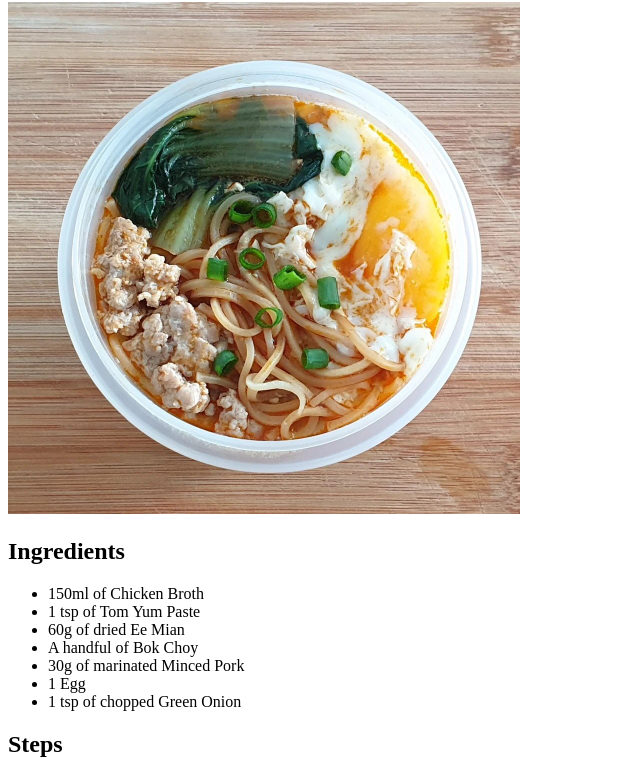
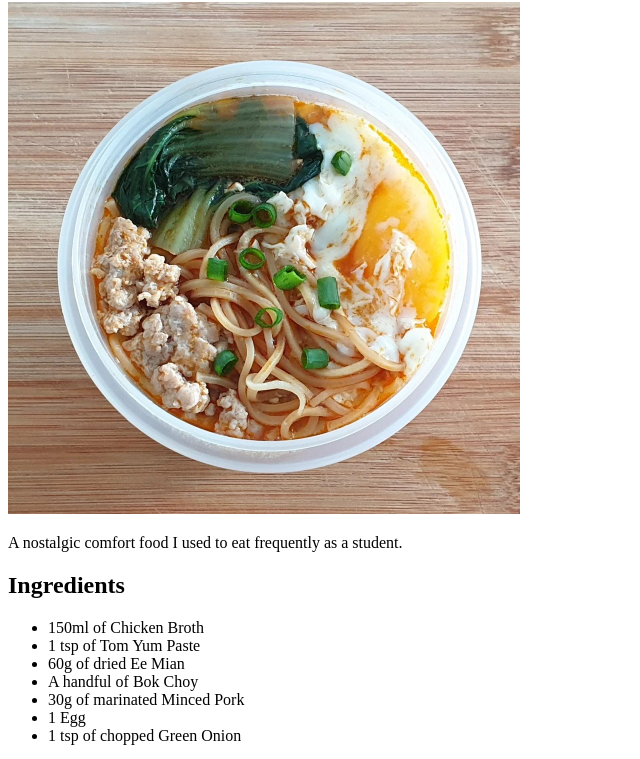
Before and after one commit to chuajunyu/Odin-Recipes, a plain HTML site: page recipes/tomyum-noodles.html in a window 1280 px wide. Shown: the part 78-837 px from the top of the page, without its empty margins (0-640 px from the left). Drawn offline with Linux system fonts and the light colour scheme.

Commit message:
Feat: Added short description to tomyum recipe

```diff
--- a/recipes/tomyum-noodles.html
+++ b/recipes/tomyum-noodles.html
@@ -7,6 +7,8 @@
 <body>
     <h1>Tom Yum Noodles</h1>
     <img src="../images/tomyum-noodle.jpg", width="512">
+
+    <p>A nostalgic comfort food I used to eat frequently as a student.</p>
 
     <h2>Ingredients</h2>
     <ul>
```
